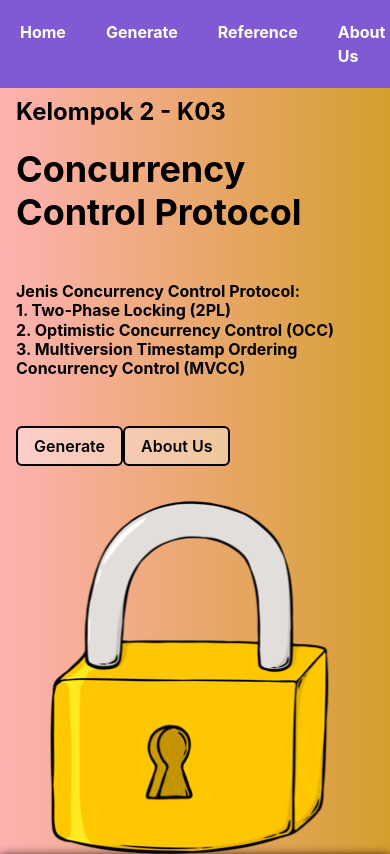
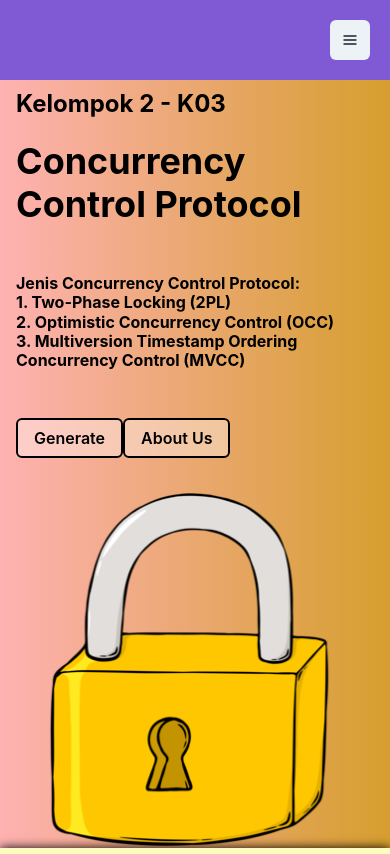
Before and after one commit to IceTeaXXD/concurrency-control-fe, a React (Vite) app: page / in a window 390 px wide. Shown: the top 854 px of the page. Built offline with nearby package versions, Linux system fonts and the light colour scheme.

Commit message:
feat(Navbar): hamburger details

```diff
--- a/src/component/Navbar/Navbar.tsx
+++ b/src/component/Navbar/Navbar.tsx
@@ -1,3 +1,4 @@
+import { useState } from 'react';
 import {
   Box,
   Flex,
@@ -8,32 +9,61 @@ import {
   MenuButton,
   MenuList,
   MenuItem,
-} from '@chakra-ui/react'
-import { Link } from 'react-router-dom'
+  IconButton,
+  Drawer,
+  DrawerOverlay,
+  DrawerContent,
+  DrawerCloseButton,
+  DrawerHeader,
+  DrawerBody,
+} from '@chakra-ui/react';
+import { Link } from 'react-router-dom';
+import { HamburgerIcon } from '@chakra-ui/icons';
 
 const Navbar = () => {
+  const [isDrawerOpen, setIsDrawerOpen] = useState(false);
+
+  const handleDrawerOpen = () => {
+    setIsDrawerOpen(true);
+  };
+
+  const handleDrawerClose = () => {
+    setIsDrawerOpen(false);
+  };
+
   return (
     <ChakraProvider>
-      <Flex p="5" bg="purple.500" color="white">
+      <Flex p="5" bg="purple.500" color="white" justifyContent="flex-end">
         <Spacer />
-        <Box>
+
+        {/* Hamburger Icon for Mobile */}
+        <Box display={{ base: 'block', md: 'none' }}>
+          <IconButton
+            icon={<HamburgerIcon />}
+            onClick={handleDrawerOpen}
+            aria-label="Open navigation drawer"
+          />
+        </Box>
+
+        {/* Regular navigation links for larger screens */}
+        <Box display={{ base: 'none', md: 'block' }} mr={10}>
           <Link to="/">
-            <Text fontSize="md" fontWeight="bold" mr={10}>
+            <Text fontSize="md" fontWeight="bold">
               Home
             </Text>
           </Link>
         </Box>
-        <Box>
+        <Box display={{ base: 'none', md: 'block' }} mr={10}>
           <Link to="/generate">
-            <Text fontSize="md" fontWeight="bold" mr={10}>
+            <Text fontSize="md" fontWeight="bold">
               Generate
             </Text>
           </Link>
         </Box>
-        <Box>
+        <Box display={{ base: 'none', md: 'block' }} mr={10}>
           <Menu>
             <MenuButton as={Box} cursor="pointer">
-              <Text fontSize="md" fontWeight="bold" mr={10}>
+              <Text fontSize="md" fontWeight="bold">
                 Reference
               </Text>
             </MenuButton>
@@ -47,16 +77,65 @@ const Navbar = () => {
             </MenuList>
           </Menu>
         </Box>
-        <Box>
+        <Box display={{ base: 'none', md: 'block' }} mr={2}>
           <Link to="/aboutus">
-            <Text fontSize="md" fontWeight="bold" mr={2}>
+            <Text fontSize="md" fontWeight="bold">
               About Us
             </Text>
           </Link>
         </Box>
+
+        {/* Drawer for Mobile */}
+        <Drawer isOpen={isDrawerOpen} onClose={handleDrawerClose} placement="right">
+          <DrawerOverlay />
+          <DrawerContent>
+            <DrawerCloseButton />
+            <DrawerHeader color="purple.500"
+            >Menu</DrawerHeader>
+            <DrawerBody>
+              {/* Navigation links in the drawer */}
+              <Box>
+                <Link to="/">
+                  <Text fontSize="md" fontWeight="bold" mb={4} display="block" color={'purple.500'}>
+                    Home
+                  </Text>
+                </Link>
+              </Box>
+              <Box>
+                <Link to="/generate">
+                  <Text fontSize="md" fontWeight="bold" mb={4} display="block" color={'purple.500'}>
+                    Generate
+                  </Text>
+                </Link>
+              </Box>
+              <Menu>
+                <MenuButton as={Box} cursor="pointer">
+                  <Text fontSize="md" fontWeight="bold" mb={4} display="block" color={'purple.500'}>
+                    Reference
+                  </Text>
+                </MenuButton>
+                <MenuList color="purple.500">
+                  <MenuItem _hover={{ bg: 'purple.400', color: 'white' }}>
+                    <a href="#">Source Code</a>
+                  </MenuItem>
+                  <MenuItem _hover={{ bg: 'purple.400', color: 'white' }}>
+                    <a href="#">Document</a>
+                  </MenuItem>
+                </MenuList>
+              </Menu>
+              <Box>
+                <Link to="/aboutus">
+                  <Text fontSize="md" fontWeight="bold" mb={4} display="block" color={'purple.500'}>
+                    About Us
+                  </Text>
+                </Link>
+              </Box>
+            </DrawerBody>
+          </DrawerContent>
+        </Drawer>
       </Flex>
     </ChakraProvider>
-  )
-}
+  );
+};
 
-export default Navbar
+export default Navbar;
```
